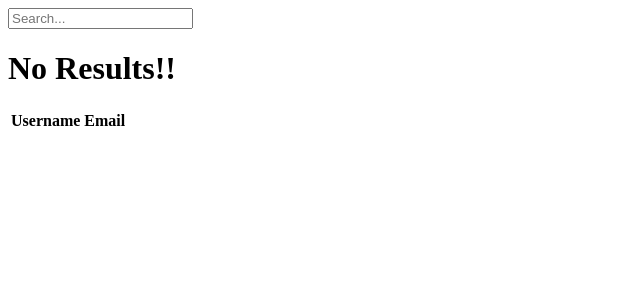
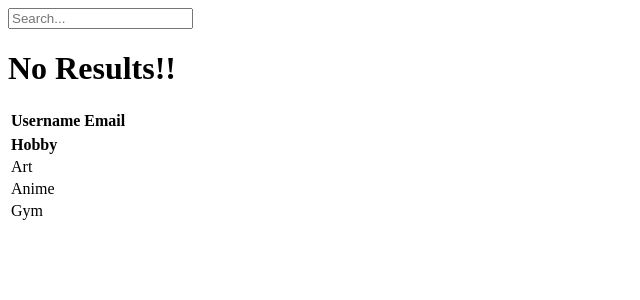
Before and after one commit to Pranayea/Heisenberg_ADC2, a Django app: page /search/ in a window 1280 px wide. Shown: the top 300 px of the page, without its empty margins (0-640 px from the left). Run offline with Django 3.2, Linux system fonts and the light colour scheme; data comes from the database, SQL or seed files in the repository; lists and menus that the app fills with data are empty.

Commit message:
Search
searching completed

```diff
--- a/Phoby/accounts/models.py
+++ b/Phoby/accounts/models.py
@@ -4,7 +4,7 @@ from django.db import models
 # Hobby table conatining hobby name and number of followers and posts
 class Hobby(models.Model):
     hobby_id=models.AutoField(primary_key=True)
-    hobby_name = models.CharField(max_length = 15)
+    hobbyName = models.CharField(max_length = 15)
     followers = models.IntegerField()
     posts = models.IntegerField()
 
--- a/Phoby/search/models.py
+++ b/Phoby/search/models.py
@@ -1,11 +1,12 @@
 from django.db import models
 from django.contrib.auth.models import User
-
+from accounts.models import Hobby
 # Create your models here.
 
-class phobyUsers(models.Model):
+class PhobyUsers(models.Model):
     username = models.ForeignKey(User, on_delete = models.CASCADE, related_name="custom_user")
     email = models.ForeignKey(User, on_delete = models.CASCADE, related_name="custom_email")
+    hobbyName = models.ForeignKey(Hobby, on_delete = models.CASCADE, related_name="custom_hobby", default=None)
     # password = models.FileField()
 
     def __str__(self):
--- a/Phoby/search/templates/main/search.html
+++ b/Phoby/search/templates/main/search.html
@@ -1,4 +1,3 @@
-
 {% block content %}
 
 <!-- search ma get use huncha/
@@ -15,6 +14,7 @@
     <tr>
       <th>Username</th>
       <th>Email</th>
+
 
 
     </tr>
@@ -41,10 +41,30 @@
 
       </div>
     </div>
+  </tbody>
+</table>
+{% endif %}
+<table>
+  <thead>
+    <th>Hobby</th>
+  </thead>
 
-        {% endif %}
+  {% if hobbys %}
+  <tbody>
+    {% for hobby in hobbys %}
+
+    <tr>
+      <td>{{hobby.hobbyName}} </td>
+
+    </tr>
+    {% endfor %}
+
+
+
+
 
   </tbody>
+  {% endif %}
 
 </table>
 
--- a/Phoby/search/urls.py
+++ b/Phoby/search/urls.py
@@ -18,6 +18,5 @@ from django.urls import path
 from . import views
 
 urlpatterns = [
-    # path('',views.user_list,name='user_list'),
     path("", views.userop, name="search"),
 ]
--- a/Phoby/search/views.py
+++ b/Phoby/search/views.py
@@ -1,23 +1,25 @@
 from django.shortcuts import render, redirect
-from .models import phobyUsers
+from .models import PhobyUsers
 from django.contrib.auth.models import User
 from django.db.models import Q
 from posts.models import createPosts
-
+from accounts.models import Hobby
 
 # Create your views here.
 
 def userop(request):
-    users = phobyUsers.objects.all()
+    user = PhobyUsers.objects.all()
+    hobby = Hobby.objects.all()
     query = ""
     if request.GET:
         query = request.GET['q']
         user = get_data_queryset(str(query))
-    return render(request,"main/search.html", context={"user":users})
+        hobby = get_data_queryset(str(query))
+    return render(request,"main/search.html", {"users":user ,"hobbys":hobby})
 
 
 
-def get_data_queryset(query):
+def get_data_queryset(query=None):
     queryset =[]
     queries = query.split(" ")
     for q in queries:
@@ -25,7 +27,18 @@ def get_data_queryset(query):
             Q(username__icontains= q) |
             Q(email__icontains = q)
         ).distinct()
-
+        hobbys = Hobby.objects.filter(
+            Q(hobbyName__icontains= q)
+        ).distinct()
         for user in users:
             queryset.append(user)
+        for hobby in hobbys:
+            queryset.append(hobby)
+
+    # for q in queries:
+    #     hobbys = Hobby.objects.filter(
+    #         Q(hobbyName__icontains= q)
+    #     ).distinct()
+    #     for hobby in hobbys:
+    #         queryset.append(hobby)
     return list(set(queryset))
--- a/Phoby/userProfile/models.py
+++ b/Phoby/userProfile/models.py
@@ -1,7 +1,7 @@
 from django.db import models
 from django.contrib.auth.models import User
 
-# Create your models here.
+# this class contains users profile picture and short bio
 class userProfile(models.Model):
     user = models.OneToOneField(User,null=True, on_delete=models.CASCADE)
     bio = models.TextField(blank=True)
--- a/Phoby/userProfile/urls.py
+++ b/Phoby/userProfile/urls.py
@@ -6,7 +6,7 @@ app_name = "userProfile"
 
 
 urlpatterns = [
-    path('bio/', views.bio, name="bio"),
-    path('profile/',views.profile_list, name='profile'),
-    path('bio/<int:id>/', views.update_profile, name="update"),
+    path('bio/', views.bio, name="bio"), # add bio and profile pic
+    path('profile/',views.profile_list, name='profile'), #gives profile
+    path('bio/<int:id>/', views.update_profile, name="update"), #for updating bio and profile pic
 ]
--- a/Phoby/userProfile/views.py
+++ b/Phoby/userProfile/views.py
@@ -4,7 +4,8 @@ from .models import userProfile
 from .form import OurForm
 from django.http import HttpResponse
 
-# Create your views here.
+
+
 # add bio and profile pic
 def bio(request):
     form = OurForm()
```
Also changed, not shown: Phoby/accounts/migrations/0002_auto_20200125_1207.py (added), Phoby/db.sqlite3, Phoby/search/migrations/0004_phobyusers_hobby.py (added), Phoby/search/migrations/0005_auto_20200125_1221.py (added). Lines whose indentation alone changed are shown as unchanged.
